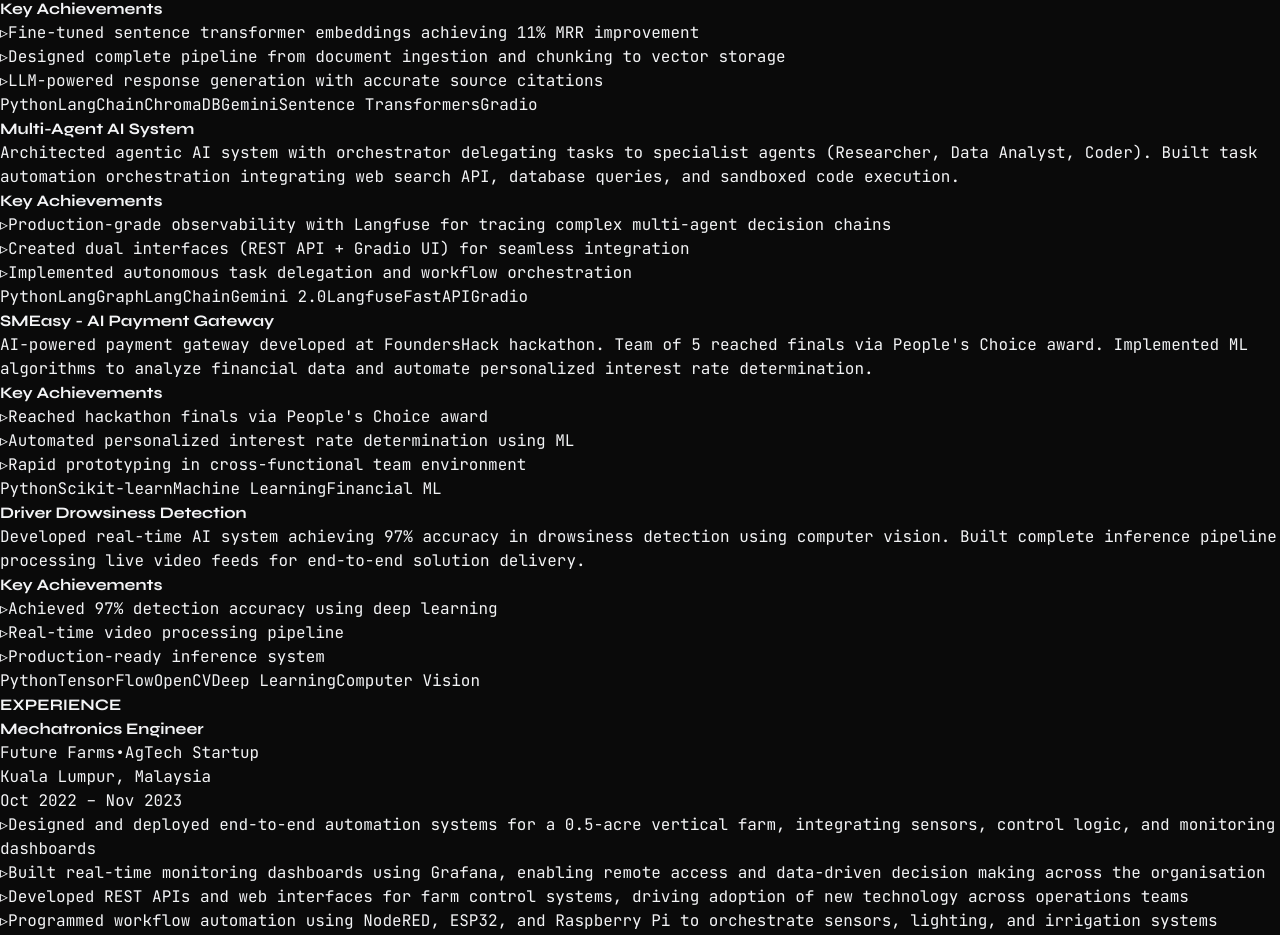
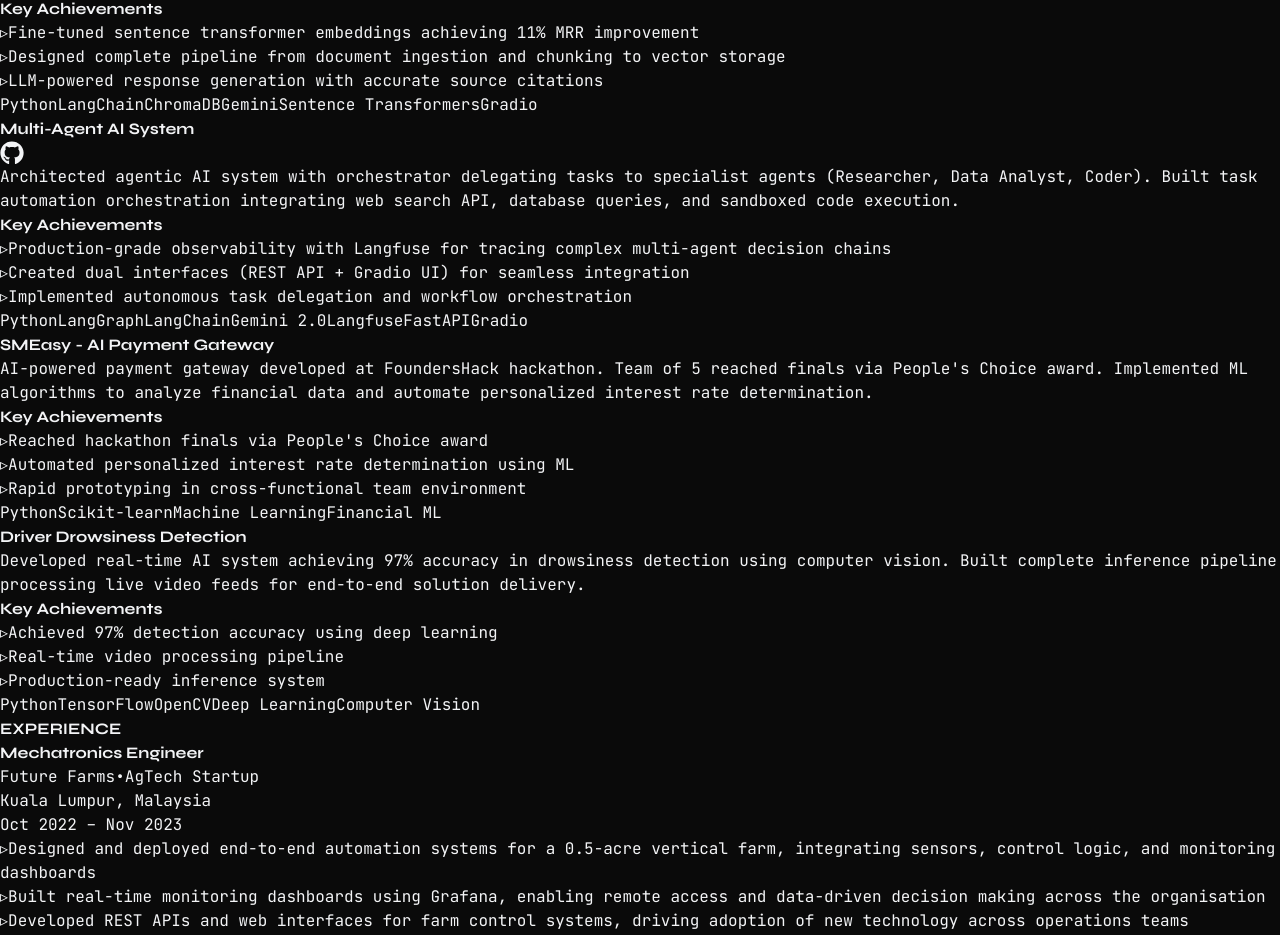
Before and after one commit to rid-saw/portfolio, a React (Vite) app: page / in a window 1280 px wide. Shown: the part 1835-2770 px from the top of the page. Built offline with nearby package versions, Linux system fonts and the light colour scheme.

Commit message:
added git link to multi agent project

```diff
--- a/src/components/Experience.jsx
+++ b/src/components/Experience.jsx
@@ -19,7 +19,7 @@
         'Built real-time monitoring dashboards using Grafana, enabling remote access and data-driven decision making across the organisation',
         'Developed REST APIs and web interfaces for farm control systems, driving adoption of new technology across operations teams',
         'Programmed workflow automation using NodeRED, ESP32, and Raspberry Pi to orchestrate sensors, lighting, and irrigation systems',
-        'Delivered solutions in a lean 2-person engineering team, adapting quickly to changing priorities while keeping projects on track',
+        'Delivered solutions in a lean 3-person engineering team, adapting quickly to changing priorities while keeping projects on track',
         'Improved system reliability by 30% through systematic testing and iterative refinement',
       ],
       color: 'cyan',
--- a/src/components/Projects.jsx
+++ b/src/components/Projects.jsx
@@ -32,6 +32,7 @@
         'Implemented autonomous task delegation and workflow orchestration',
       ],
       gradient: 'from-cyan-500 to-blue-500',
+      github: 'https://github.com/rid-saw/multi-agent-ai-tool.git',
     },
     {
       title: 'SMEasy - AI Payment Gateway',
```
